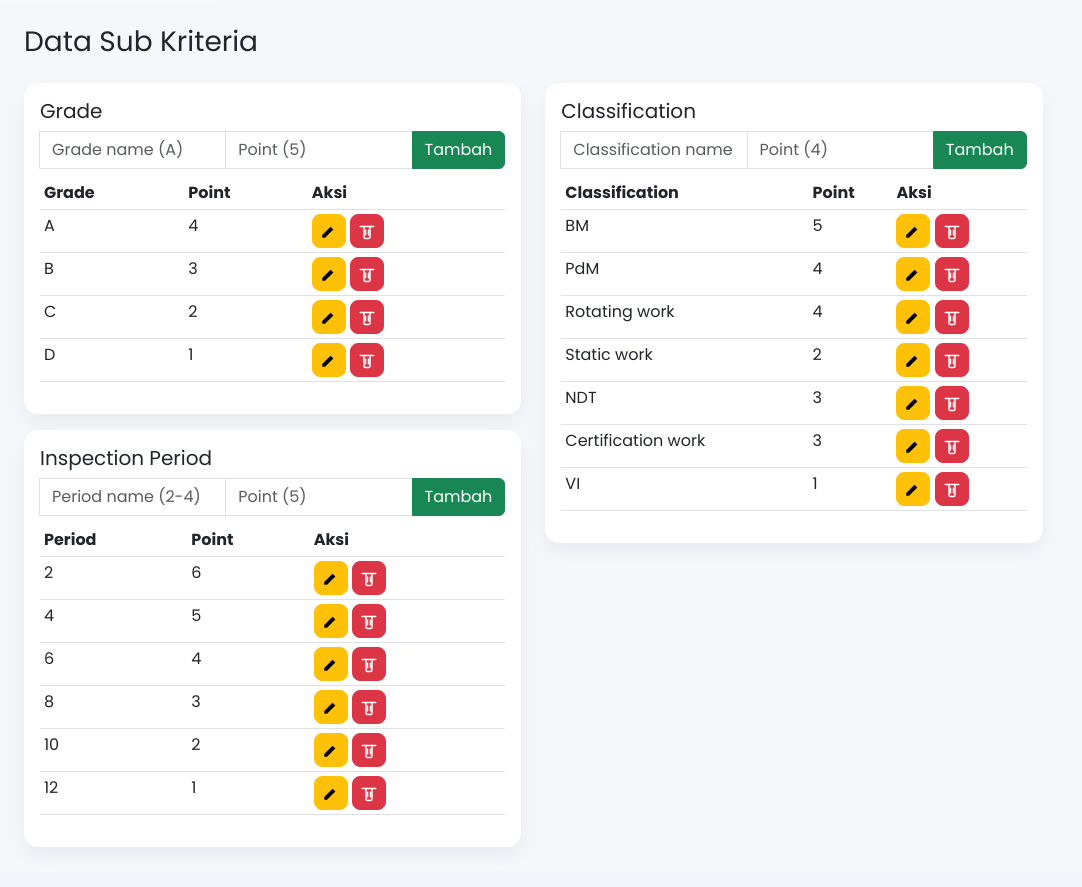
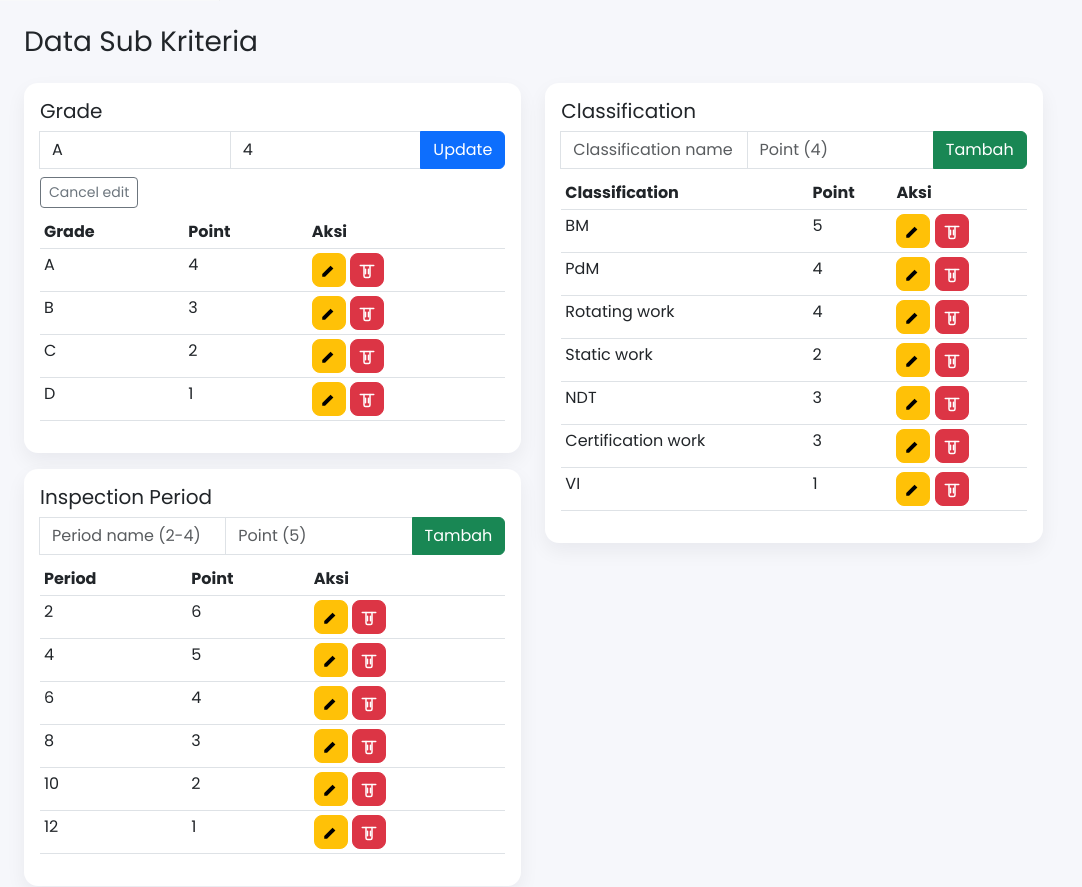
Before and after one commit to Bplannn/spk, a PHP site: page /pages/data_subkriteria.php?edit=grade&id=7 in a window 1280 px wide. Shown: the part 855-1742 px from the top of the page, without its empty margins (0-1082 px from the left). Before the commit the page ends 1702 px from the top, so only its background shows below. Run offline with PHP 8.4, Linux system fonts and the light colour scheme; data comes from the database, SQL or seed files in the repository.

Commit message:
bismillah anti bug

```diff
--- a/pages/data_subkriteria.php
+++ b/pages/data_subkriteria.php
@@ -4,6 +4,10 @@ include('../includes/header.php');
 include('../includes/sidebar.php');
 ?>
 
+<?php
+$edit = $_GET['edit'] ?? '';
+$edit_id = isset($_GET['id']) ? (int)$_GET['id'] : 0;
+?>
 <h3>Data Sub Kriteria</h3>
 
 <div class="row mt-4">
@@ -12,12 +16,23 @@ include('../includes/sidebar.php');
     <div class="card mb-3">
       <div class="card-body">
         <h5 class="card-title">Grade</h5>
+        <?php
+        $g_name = '';
+        $g_point = '';
+        $g_id = 0;
+        if($edit === 'grade' && $edit_id){
+          $grr = $koneksi->query("SELECT * FROM grade WHERE id_grade = " . $edit_id);
+          if($grr && $grr->num_rows){ $grr = $grr->fetch_assoc(); $g_name = $grr['grade_name']; $g_point = $grr['grade_point']; $g_id = $grr['id_grade']; }
+        }
+        ?>
         <form action="../process/insert_subkriteria.php" method="post" class="input-group mb-2">
           <input type="hidden" name="target" value="grade">
-          <input name="name" class="form-control" placeholder="Grade name (A)">
-          <input name="point" type="number" class="form-control" placeholder="Point (5)">
-          <button class="btn btn-success">Tambah</button>
+          <?php if($g_id): ?><input type="hidden" name="id" value="<?= $g_id ?>"><?php endif; ?>
+          <input name="name" class="form-control" placeholder="Grade name (A)" value="<?= htmlspecialchars($g_name) ?>">
+          <input name="point" type="number" class="form-control" placeholder="Point (5)" value="<?= htmlspecialchars($g_point) ?>">
+          <button class="btn btn-<?= $g_id ? 'primary' : 'success' ?>"><?= $g_id ? 'Update' : 'Tambah' ?></button>
         </form>
+        <?php if($g_id): ?><a href="data_subkriteria.php" class="btn btn-sm btn-outline-secondary mb-2">Cancel edit</a><?php endif; ?>
         <table class="table table-sm">
           <thead><tr><th>Grade</th><th>Point</th><th>Aksi</th></tr></thead>
           <tbody>
@@ -47,12 +62,23 @@ include('../includes/sidebar.php');
     <div class="card">
       <div class="card-body">
         <h5 class="card-title">Inspection Period</h5>
+        <?php
+        $p_name = '';
+        $p_point = '';
+        $p_id = 0;
+        if($edit === 'inspection_period' && $edit_id){
+          $prr = $koneksi->query("SELECT * FROM inspection_period WHERE id_inspection_period = " . $edit_id);
+          if($prr && $prr->num_rows){ $prr = $prr->fetch_assoc(); $p_name = $prr['period_name']; $p_point = $prr['period_point']; $p_id = $prr['id_inspection_period']; }
+        }
+        ?>
         <form action="../process/insert_subkriteria.php" method="post" class="input-group mb-2">
           <input type="hidden" name="target" value="inspection_period">
-          <input name="name" class="form-control" placeholder="Period name (2-4)">
-          <input name="point" type="number" class="form-control" placeholder="Point (5)">
-          <button class="btn btn-success">Tambah</button>
+          <?php if($p_id): ?><input type="hidden" name="id" value="<?= $p_id ?>"><?php endif; ?>
+          <input name="name" class="form-control" placeholder="Period name (2-4)" value="<?= htmlspecialchars($p_name) ?>">
+          <input name="point" type="number" class="form-control" placeholder="Point (5)" value="<?= htmlspecialchars($p_point) ?>">
+          <button class="btn btn-<?= $p_id ? 'primary' : 'success' ?>"><?= $p_id ? 'Update' : 'Tambah' ?></button>
         </form>
+        <?php if($p_id): ?><a href="data_subkriteria.php" class="btn btn-sm btn-outline-secondary mb-2">Cancel edit</a><?php endif; ?>
         <table class="table table-sm">
           <thead><tr><th>Period</th><th>Point</th><th>Aksi</th></tr></thead>
           <tbody>
@@ -84,12 +110,23 @@ include('../includes/sidebar.php');
     <div class="card">
       <div class="card-body">
         <h5 class="card-title">Classification</h5>
+        <?php
+        $c_name = '';
+        $c_point = '';
+        $c_id = 0;
+        if($edit === 'classification' && $edit_id){
+          $crr = $koneksi->query("SELECT * FROM classification WHERE id_classification = " . $edit_id);
+          if($crr && $crr->num_rows){ $crr = $crr->fetch_assoc(); $c_name = $crr['classification_name']; $c_point = $crr['classification_point']; $c_id = $crr['id_classification']; }
+        }
+        ?>
         <form action="../process/insert_subkriteria.php" method="post" class="input-group mb-2">
           <input type="hidden" name="target" value="classification">
-          <input name="name" class="form-control" placeholder="Classification name (Rotating work)">
-          <input name="point" type="number" class="form-control" placeholder="Point (4)">
-          <button class="btn btn-success">Tambah</button>
+          <?php if($c_id): ?><input type="hidden" name="id" value="<?= $c_id ?>"><?php endif; ?>
+          <input name="name" class="form-control" placeholder="Classification name (Rotating work)" value="<?= htmlspecialchars($c_name) ?>">
+          <input name="point" type="number" class="form-control" placeholder="Point (4)" value="<?= htmlspecialchars($c_point) ?>">
+          <button class="btn btn-<?= $c_id ? 'primary' : 'success' ?>"><?= $c_id ? 'Update' : 'Tambah' ?></button>
         </form>
+        <?php if($c_id): ?><a href="data_subkriteria.php" class="btn btn-sm btn-outline-secondary mb-2">Cancel edit</a><?php endif; ?>
         <table class="table table-sm">
           <thead><tr><th>Classification</th><th>Point</th><th>Aksi</th></tr></thead>
           <tbody>
```
Also changed, not shown: process/insert_subkriteria.php (+22 -6 lines), 1 other file.
